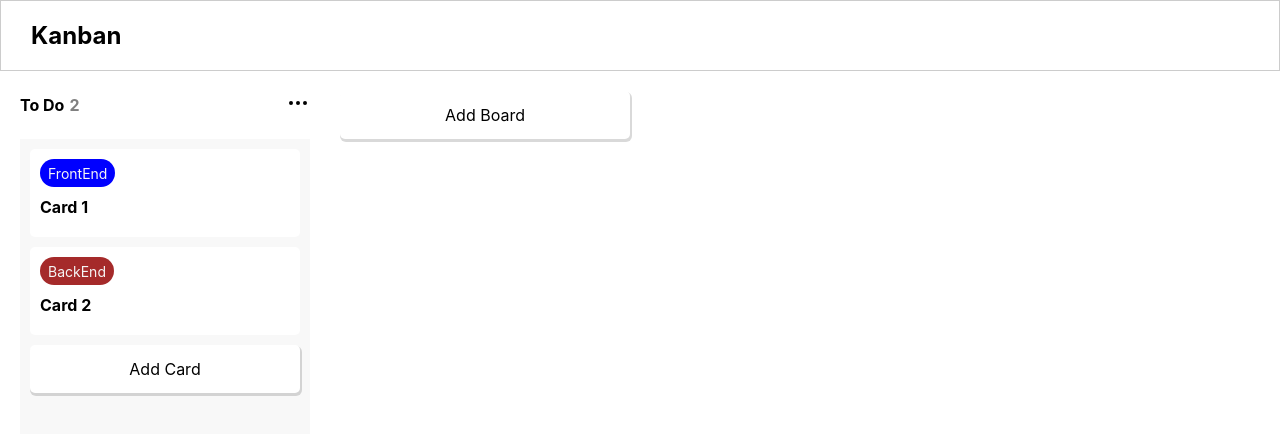
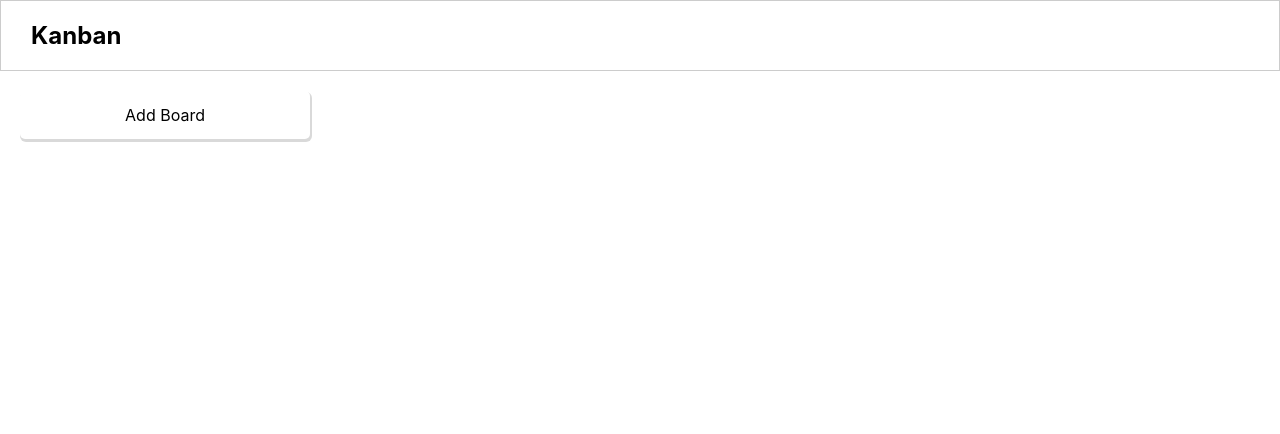
Before and after one commit to mohit-kumar-singh55/kanban, a React (Create React App) app: page / in a window 1280 px wide. Shown: the top 434 px of the page. Built offline with nearby package versions, Linux system fonts and the light colour scheme.

Commit message:
added to localstorage

```diff
--- a/src/App.js
+++ b/src/App.js
@@ -1,4 +1,4 @@
-import React, { useState } from "react";
+import React, { useState, useEffect } from "react";
 import './App.css';
 import Board from "./components/Board/Board";
 import Editable from "./components/Editable/Editable";
@@ -10,34 +10,34 @@ function App() {
   })
 
   const [boards, setBoards] = useState([
-    {
-      id: Date.now() + Math.random() * 2,
-      title: "To Do",
-      cards: [
-        {
-          id: Date.now() + Math.random() * 2,
-          title: "Card 1",
-          tasks: [],
-          labels: [{
-            text: "FrontEnd",
-            color: "blue"
-          }],
-          desc: "dkslkfjks dfh",
-          date: ""
-        },
-        {
-          id: Date.now() + Math.random() * 2,
-          title: "Card 2",
-          tasks: [],
-          labels: [{
-            text: "BackEnd",
-            color: "brown"
-          }],
-          desc: "dkslkfjks dfh",
-          date: ""
-        },
-      ]
-    }
+    // {
+    //   id: Date.now() + Math.random() * 2,
+    //   title: "To Do",
+    //   cards: [
+    //     {
+    //       id: Date.now() + Math.random() * 2,
+    //       title: "Card 1",
+    //       tasks: [],
+    //       labels: [{
+    //         text: "FrontEnd",
+    //         color: "blue"
+    //       }],
+    //       desc: "dkslkfjks dfh",
+    //       date: ""
+    //     },
+    //     {
+    //       id: Date.now() + Math.random() * 2,
+    //       title: "Card 2",
+    //       tasks: [],
+    //       labels: [{
+    //         text: "BackEnd",
+    //         color: "brown"
+    //       }],
+    //       desc: "dkslkfjks dfh",
+    //       date: ""
+    //     },
+    //   ]
+    // }
   ])
 
   const addCard = (title, bid) => {
@@ -129,6 +129,11 @@ function App() {
     setBoards(tempBoards);
   }
 
+  // This is to store the board informations in localstorage
+  useEffect(() => {
+    localStorage.setItem("kanban", JSON.stringify(boards));
+  }, [boards])
+
   return (
     <div className="app">
       <div className="app_navbar">
--- a/src/components/Card/CardInfo/CardInfo.js
+++ b/src/components/Card/CardInfo/CardInfo.js
@@ -96,7 +96,7 @@ function CardInfo(props) {
                         Description
                     </div>
                     <div className="cardinfo_box_body">
-                        <Editable onSubmit={(value) => setValues({ ...values, desc: value })} text={values.desc} placeholder="Enter Description" buttonText="Set Description" />
+                        <Editable onSubmit={(value) => setValues({ ...values, desc: value })} text={values.desc || "Add Description"} placeholder="Enter Description" buttonText="Set Description" />
                     </div>
                 </div>
 
```
